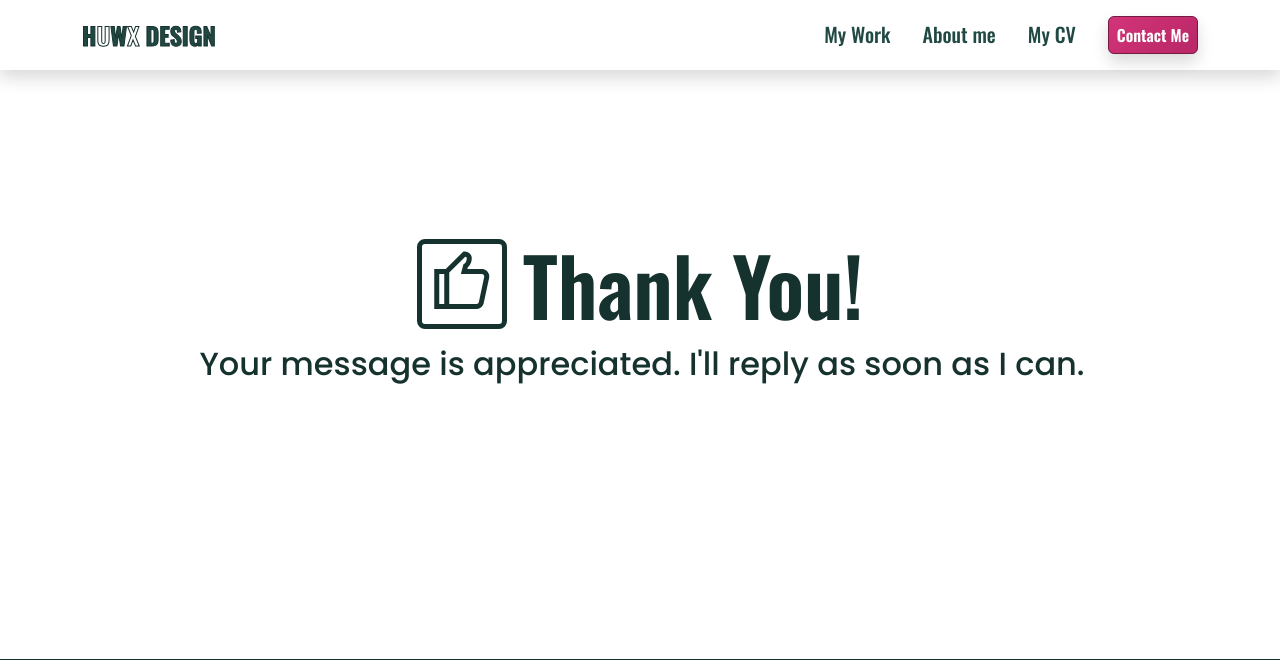
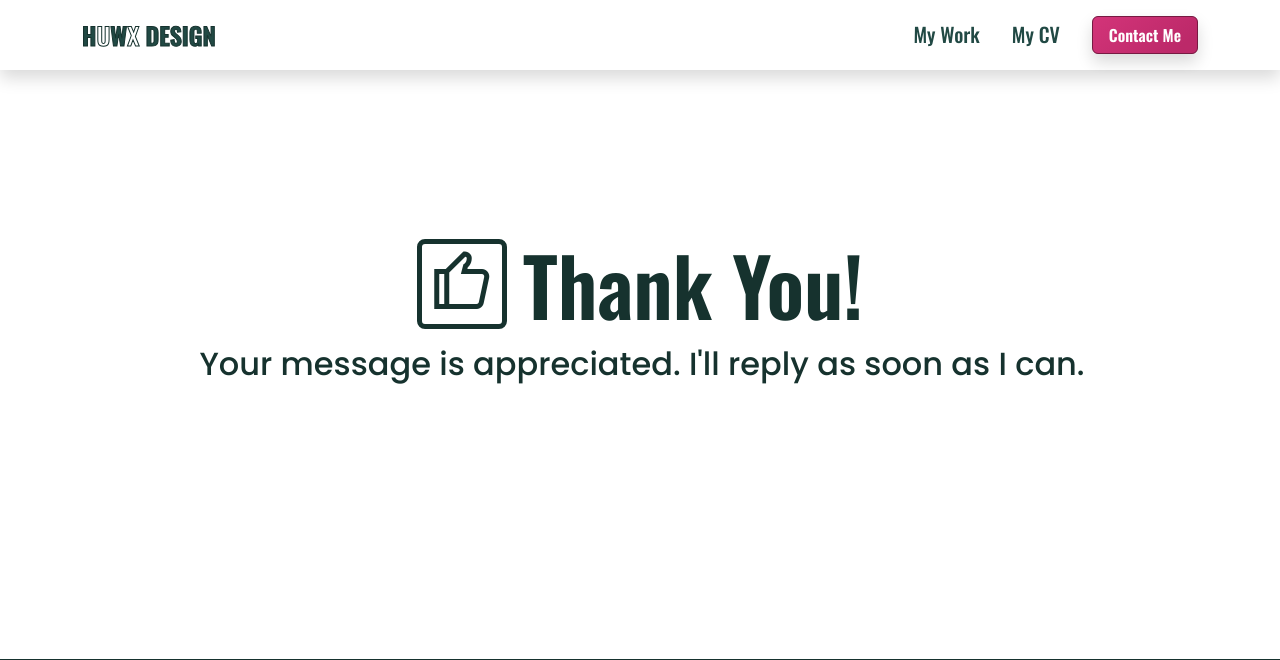
Before and after one commit to HuwTJones/bootstrap-5-sass, a website: page contact-thanks.html in a window 1280 px wide. Shown: the top 660 px of the page. Drawn offline with nearby package versions, Linux system fonts and the light colour scheme.

```diff
--- a/contact-thanks.html
+++ b/contact-thanks.html
@@ -25,7 +25,7 @@
   <body>
     <!-- Start of the navbar -->
     <nav class="navbar navbar-expand-lg menu shadow fixed-top portfolio">
-      <div class="container">
+      <div class="container-lg">
         <a class="navbar-brand" aria-current="page" href="#">
           H<span class="text-transparent">U</span>W<span
             class="text-transparent"
@@ -50,11 +50,11 @@
         >
           <div class="navbar-nav">
             <a class="nav-link" href="index.html">My Work</a>
-            <a class="nav-link" href="#">About me</a>
-            <a class="nav-link" href="#">My CV</a>
+            <!-- <a class="nav-link" href="#">About me</a> -->
+            <a class="nav-link" href="my-cv.html">My CV</a>
             <button
-              class="btn btn-secondary my-2 ms-lg-3 px-2 shadow d-block"
-              href="#"
+              class="btn btn-secondary my-2 ms-lg-3 px-3 shadow d-block"
+              href="contact-me.html"
             >
               Contact Me
             </button>
```
Also changed, not shown: case-study-portfolio-1.html (+3 -3 lines), contact-me.html (+5 -5 lines), index.html (+4 -4 lines), my-cv.html (+3 -3 lines).
